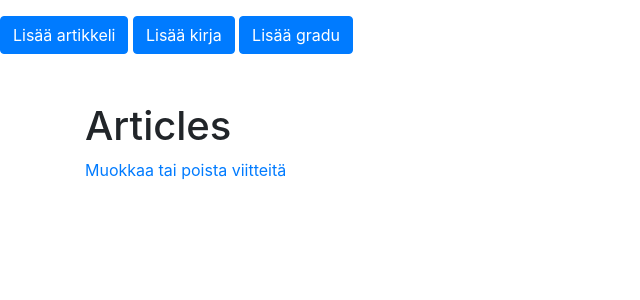
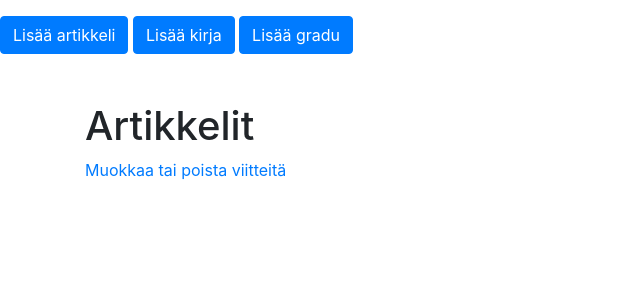
Before and after one commit to asvorg/ohtu-miniprojekti, a Flask app: a page that uses src/frontend/templates/result.html in a window 1280 px wide. Shown: the part 132-432 px from the top of the page, without its empty margins (0-640 px from the left). Run offline with Flask 3, Linux system fonts and the light colour scheme; data that the repository does not hold is empty; some libraries are stand-ins or nearby versions.

Commit message:
pieniä muokkauksia

```diff
--- a/src/frontend/templates/result.html
+++ b/src/frontend/templates/result.html
@@ -29,7 +29,7 @@
     {% endif %}
 
 <div class="container mt-5">
-    <h1>Articles</h1>
+    <h1>Artikkelit</h1>
 
         {% for a in article%}
         <div class="card mb-5">
```
